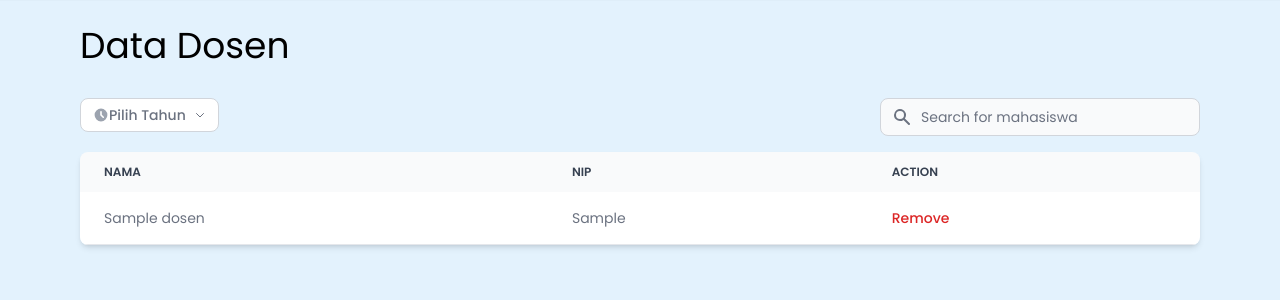
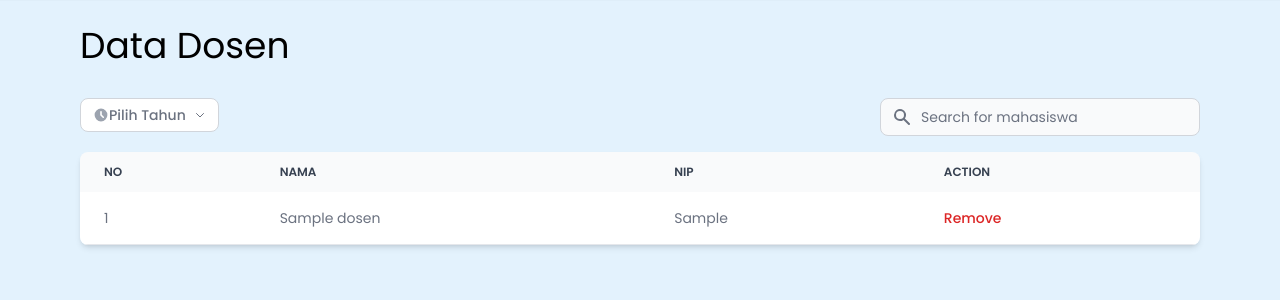
Before and after one commit to anisatulmarifah/PPL_B_6, a PHP site: page /operator/data_dosen.php in a window 1280 px wide. Shown: the part 70-370 px from the top of the page. Run offline with PHP 8.4, Linux system fonts and the light colour scheme; tables that the repository leaves empty or names only in its code hold one stand-in row (values such as "Sample post"); some libraries are stand-ins or nearby versions.

Commit message:
Update data_dosen.php

```diff
--- a/operator/data_dosen.php
+++ b/operator/data_dosen.php
@@ -86,6 +86,9 @@ require_once('../db_login.php');
         <thead class="text-xs text-gray-700 uppercase bg-gray-50 dark:bg-gray-700 dark:text-gray-400">
           <tr>
             <th scope="col" class="py-3 px-6">
+              No
+            </th>
+            <th scope="col" class="py-3 px-6">
               Nama
             </th>
             <th scope="col" class="py-3 px-6">
@@ -102,6 +105,7 @@ require_once('../db_login.php');
         <?php
           $sql = "SELECT * FROM data_dosen";
           $result = $db->query($sql);
+          $nomor = 0;
 
           if(!$result){
           die("Invalid query: " . $db->error);
@@ -112,7 +116,9 @@ require_once('../db_login.php');
 
             <?php
               while($row = $result->fetch_assoc()){
+                $nomor++;
                 echo "<tr>
+                  <td class='py-4 px-6 bg-white border-b dark:bg-gray-800 dark:border-gray-700 hover:bg-gray-50 dark:hover:bg-gray-600'>".$nomor. "</td>
                   <td class='py-4 px-6 bg-white border-b dark:bg-gray-800 dark:border-gray-700 hover:bg-gray-50 dark:hover:bg-gray-600'>".$row["nama"]. "</td>
                   <td class='py-4 px-6 bg-white border-b dark:bg-gray-800 dark:border-gray-700 hover:bg-gray-50 dark:hover:bg-gray-600'>".$row["nip"]. "</td>
                   <td class='py-4 px-6 bg-white border-b dark:bg-gray-800 dark:border-gray-700 hover:bg-gray-50 dark:hover:bg-gray-600 font-medium text-red-600 dark:text-red-500 hover:underline' data-modal-toggle='deleteModal'>Remove</td>
```
